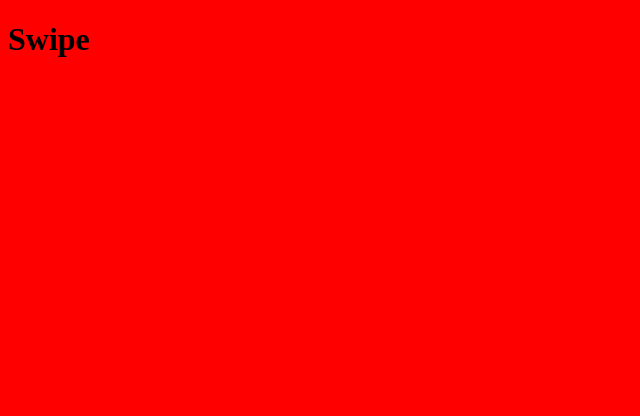
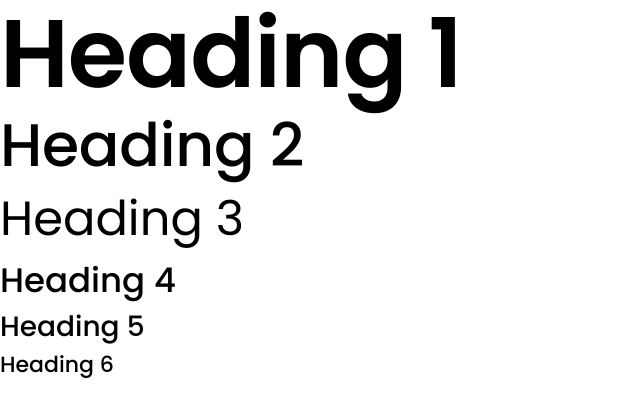
Before and after one commit to Majd-Alhourani98/Swipe, a plain HTML site: page index.html in a window 1280 px wide. Shown: the whole page, without its empty margins (0-640 px from the left). Drawn offline with Linux system fonts and the light colour scheme.

Commit message:
Defining Basic Heading Styles

```diff
--- a/css/style.css
+++ b/css/style.css
@@ -1,3 +1,70 @@
-body {
-  background-color: red;
+:root {
+  /* fonts  colors*/
+  --text-dark: #000;
+  --text-light: #fff;
+  --text-grey: #adbdcc;
+
+  /* Font Family */
+  --body-font-family: "Inter", sans-serif;
+  --heading-font-family: "Poppins", sans-serif;
+
+  /* Headings Sizes */
+  --h1-font-size: 96px;
+  --h2-font-size: 60px;
+  --h3-font-size: 48px;
+  --h4-font-size: 34px;
+  --h5-font-size: 28px;
+  --h6-font-size: 22px;
+
+  /* Line heights */
+  --h1-line-height: 108px;
+  --h2-line-height: 75px;
 }
+
+* {
+  padding: 0;
+  margin: 0;
+  box-sizing: border-box;
+}
+
+/* Basic Headings Styles  */
+h1 {
+  font-family: var(--heading-font-family);
+  font-size: var(--h1-font-size);
+  line-height: var(--h1-line-height);
+  font-weight: 600;
+  letter-spacing: -1px;
+}
+
+h2 {
+  font-family: var(--heading-font-family);
+  line-height: var(--h2-line-height);
+  font-size: var(--h2-font-size);
+  font-weight: 500;
+  letter-spacing: -0.25px;
+}
+
+h3 {
+  font-family: var(--heading-font-family);
+  font-size: var(--h3-font-size);
+  font-weight: 400;
+}
+
+h4 {
+  font-family: var(--heading-font-family);
+  font-size: var(--h4-font-size);
+  font-weight: 500;
+  letter-spacing: 0.25;
+}
+
+h5 {
+  font-family: var(--heading-font-family);
+  font-weight: 500;
+  font-size: var(--h5-font-size);
+}
+
+h6 {
+  font-family: var(--heading-font-family);
+  font-weight: 500;
+  font-size: var(--h6-font-size);
+}
--- a/index.html
+++ b/index.html
@@ -3,10 +3,24 @@
   <head>
     <meta charset="UTF-8" />
     <meta name="viewport" content="width=device-width, initial-scale=1.0" />
+    <!-- GOOGLE FONTS -->
+    <link rel="preconnect" href="https://fonts.googleapis.com" />
+    <link rel="preconnect" href="https://fonts.gstatic.com" crossorigin />
+    <link
+      href="https://fonts.googleapis.com/css2?family=Inter:ital,opsz,wght@0,14..32,100..900;1,14..32,100..900&family=Poppins:ital,wght@0,100;0,200;0,300;0,400;0,500;0,600;0,700;0,800;0,900;1,100;1,200;1,300;1,400;1,500;1,600;1,700;1,800;1,900&display=swap"
+      rel="stylesheet"
+    />
+
+    <!-- CSS Styles -->
     <link rel="stylesheet" href="./css/style.css" />
     <title>Swipe</title>
   </head>
   <body>
-    <h1>Swipe</h1>
+    <h1>Heading 1</h1>
+    <h2>Heading 2</h2>
+    <h3>Heading 3</h3>
+    <h4>Heading 4</h4>
+    <h5>Heading 5</h5>
+    <h6>Heading 6</h6>
   </body>
 </html>
```
